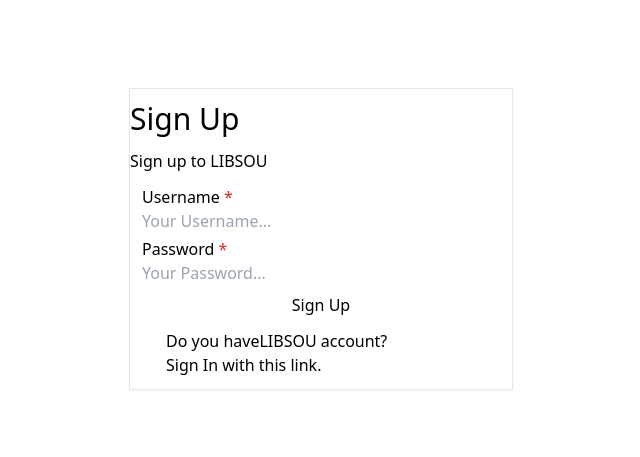
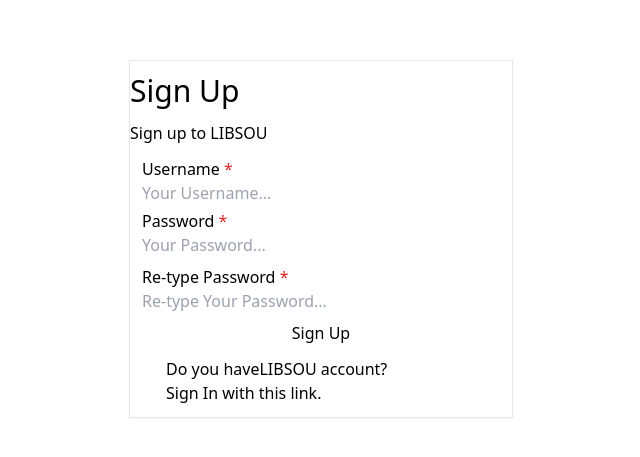
Before and after one commit to Soucius/libsou, a React (Vite) app in the folder frontend/: page /sign-up in a window 1280 px wide. Shown: the part 161-618 px from the top of the page, without its empty margins (319-959 px from the left). Built offline with nearby package versions, Linux system fonts and the light colour scheme.

Commit message:
form added to sign up page

```diff
--- a/frontend/src/pages/SignInPage.jsx
+++ b/frontend/src/pages/SignInPage.jsx
@@ -19,6 +19,7 @@ const SignInPage = () => {
         <div className="m-3">
           <div className="form">
             <div className="card-body">
+              <div className="form-control">
                 <fieldset className="fieldset mb-1">
                   <legend className="fieldset-legend">
                     Username <span className="text-red-600">*</span>
@@ -30,7 +31,9 @@ const SignInPage = () => {
                     placeholder="Your Username..."
                   />
                 </fieldset>
+              </div>
 
+              <div className="form-control">
                 <fieldset className="fieldset mb-2">
                   <legend className="fieldset-legend">
                     Password <span className="text-red-600">*</span>
@@ -42,6 +45,7 @@ const SignInPage = () => {
                     placeholder="Your Password..."
                   />
                 </fieldset>
+              </div>
             </div>
           </div>
 
--- a/frontend/src/pages/SignUpPage.jsx
+++ b/frontend/src/pages/SignUpPage.jsx
@@ -10,13 +10,13 @@ const SignUpPage = () => {
 
         <div className="label mt-3 mx-auto">
           Sign up to{" "}
-          <span className="text-primary hover:underline">
-            <Link to="/">LIBSOU</Link>
-          </span>{" "}
+          <span className="text-primary hover:underline">LIBSOU</span>{" "}
         </div>
 
         <div className="m-3">
+          <div className="form">
             <div className="card-body">
+              <div className="form-control">
                 <fieldset className="fieldset mb-1">
                   <legend className="fieldset-legend">
                     Username <span className="text-red-600">*</span>
@@ -24,11 +24,15 @@ const SignUpPage = () => {
 
                   <input
                     type="text"
+                    id="username"
+                    name="username"
                     className="input"
                     placeholder="Your Username..."
                   />
                 </fieldset>
+              </div>
 
+              <div className="form-control">
                 <fieldset className="fieldset mb-2">
                   <legend className="fieldset-legend">
                     Password <span className="text-red-600">*</span>
@@ -36,10 +40,30 @@ const SignUpPage = () => {
 
                   <input
                     type="password"
+                    id="password"
+                    name="password"
                     className="input"
                     placeholder="Your Password..."
                   />
                 </fieldset>
+              </div>
+
+              <div className="form-control">
+                <fieldset className="fieldset mb-2">
+                  <legend className="fieldset-legend">
+                    Re-type Password <span className="text-red-600">*</span>
+                  </legend>
+
+                  <input
+                    type="password"
+                    id="retype-password"
+                    name="retype-password"
+                    className="input"
+                    placeholder="Re-type Your Password..."
+                  />
+                </fieldset>
+              </div>
+            </div>
           </div>
 
           <div className="card-actions justify-center mx-6">
@@ -47,9 +71,7 @@ const SignUpPage = () => {
 
             <p className="label mt-3">
               Do you have
-              <span className="text-primary hover:underline">
-                <Link to="/">LIBSOU</Link>
-              </span>{" "}
+              <span className="text-primary hover:underline">LIBSOU</span>{" "}
               account?
             </p>
 
```
Lines whose indentation alone changed are shown as unchanged.
